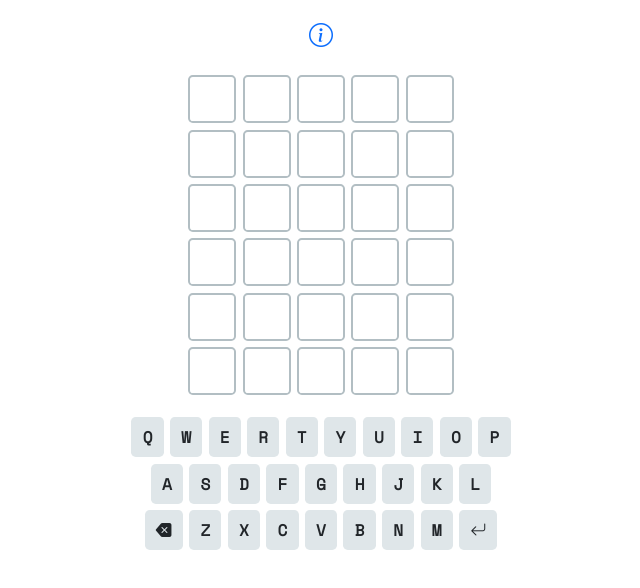
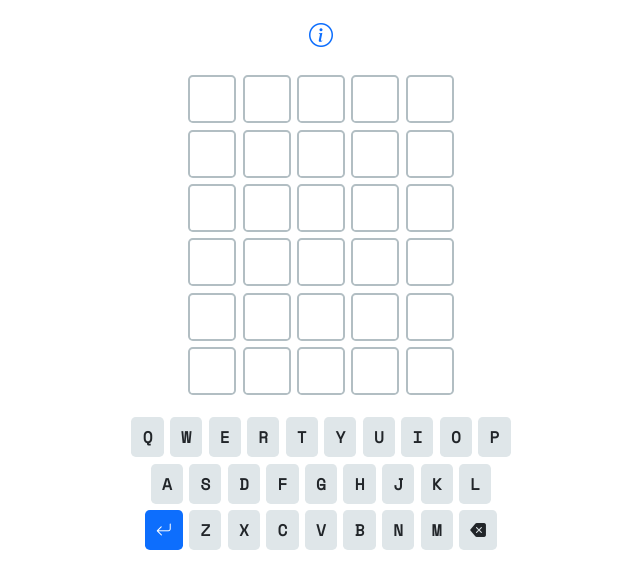
Before and after one commit to lightzane/react-wordle, a React (Create React App) app: page / in a window 1280 px wide. Shown: the top 588 px of the page, without its empty margins (319-959 px from the left). Built offline with nearby package versions, Linux system fonts and the light colour scheme.

Commit message:
add build

```diff
--- a/package.json
+++ b/package.json
@@ -1,6 +1,7 @@
 {
   "name": "react-wordle",
   "version": "0.1.0",
+  "description": "Just a simple wordle game app to practice React app. This wordle game may have a few words but it can allow you to add your own custom word and let others guess it for you.",
   "private": true,
   "homepage": ".",
   "dependencies": {
--- a/src/components/header/custom-word.tsx
+++ b/src/components/header/custom-word.tsx
@@ -112,14 +112,14 @@ export const CustomWord: React.FC<Props> = ({ isModalCustomWordOpened }) => {
         globalCtx?.setStrict(!globalCtx.strict);
     }
 
-    // Custom method to be called only once regardless of deps
+    // Custom method to be called only once regardless of deps (Initiate the game)
     useConstructor(() => {
         // Set Custom Word
         setTimeout(() => {
             globalCtx?.setCurrentWord(loadWord());
             globalCtx?.incrementGameRound();
             isModalCustomWordOpened(false);
-        }, 1);
+        }, 500);
     });
 
     // * ==============================================================
@@ -165,7 +165,7 @@ export const CustomWord: React.FC<Props> = ({ isModalCustomWordOpened }) => {
                             </label>
                         </div>
                         <div>
-                            <button ref={btnCancel} className="btn btn-outline-secondary" data-bs-dismiss="modal">Cancel</button>
+                            <button ref={btnCancel} className="btn btn-outline-secondary" data-bs-dismiss="modal">Close</button>
                             {/* <button onClick={randomWord} className="btn btn-primary ms-1" data-bs-dismiss="modal">Random</button> */}
                         </div>
                     </div>
--- a/src/components/keyboard/keyboard.tsx
+++ b/src/components/keyboard/keyboard.tsx
@@ -61,8 +61,8 @@ export const Keyboard: React.FC = () => {
     </>;
 
     const row3 = <>
-        <div className={style.key} onClick={() => triggerKey('BACKSPACE')}>
-            <i className='bi bi-backspace-fill'></i>
+        <div className={style.key + ' text-bg-primary'} onClick={() => triggerKey('ENTER')}>
+            <i className='bi bi-arrow-return-left'></i>
         </div>
         <div className={`${style.key} ${g?.includes('Z') && style.green} ${y?.includes('Z') && style.yellow} ${w?.includes('Z') && style.wrong}`} onClick={() => triggerKey('Z')}>Z</div>
         <div className={`${style.key} ${g?.includes('X') && style.green} ${y?.includes('X') && style.yellow} ${w?.includes('X') && style.wrong}`} onClick={() => triggerKey('X')}>X</div>
@@ -71,8 +71,8 @@ export const Keyboard: React.FC = () => {
         <div className={`${style.key} ${g?.includes('B') && style.green} ${y?.includes('B') && style.yellow} ${w?.includes('B') && style.wrong}`} onClick={() => triggerKey('B')}>B</div>
         <div className={`${style.key} ${g?.includes('N') && style.green} ${y?.includes('N') && style.yellow} ${w?.includes('N') && style.wrong}`} onClick={() => triggerKey('N')}>N</div>
         <div className={`${style.key} ${g?.includes('M') && style.green} ${y?.includes('M') && style.yellow} ${w?.includes('M') && style.wrong}`} onClick={() => triggerKey('M')}>M</div>
-        <div className={style.key} onClick={() => triggerKey('ENTER')}>
-            <i className='bi bi-arrow-return-left'></i>
+        <div className={style.key} onClick={() => triggerKey('BACKSPACE')}>
+            <i className='bi bi-backspace-fill'></i>
         </div>
     </>;
 
```
Also changed, not shown: 13 other files (tests, documents, lock files or other folders).
